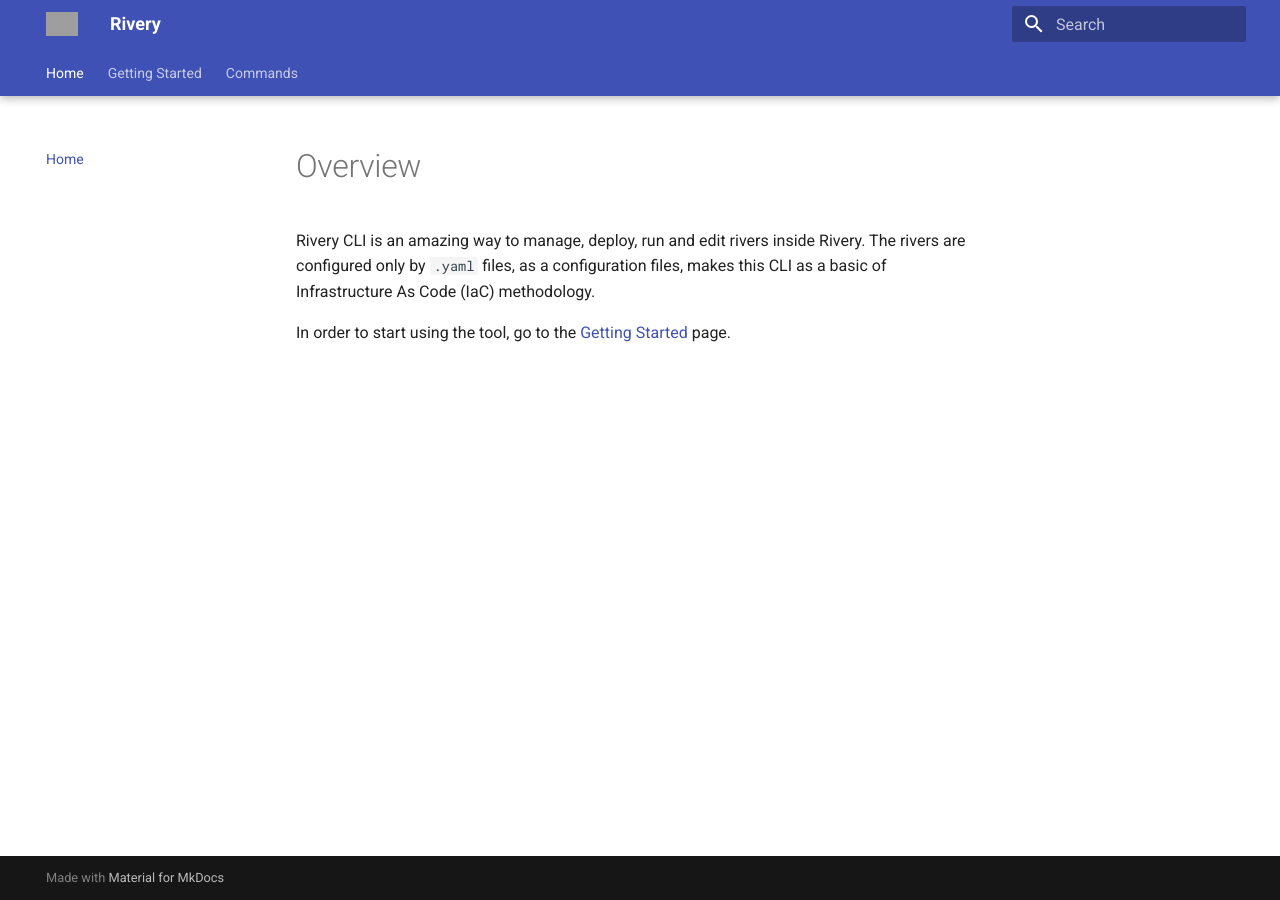
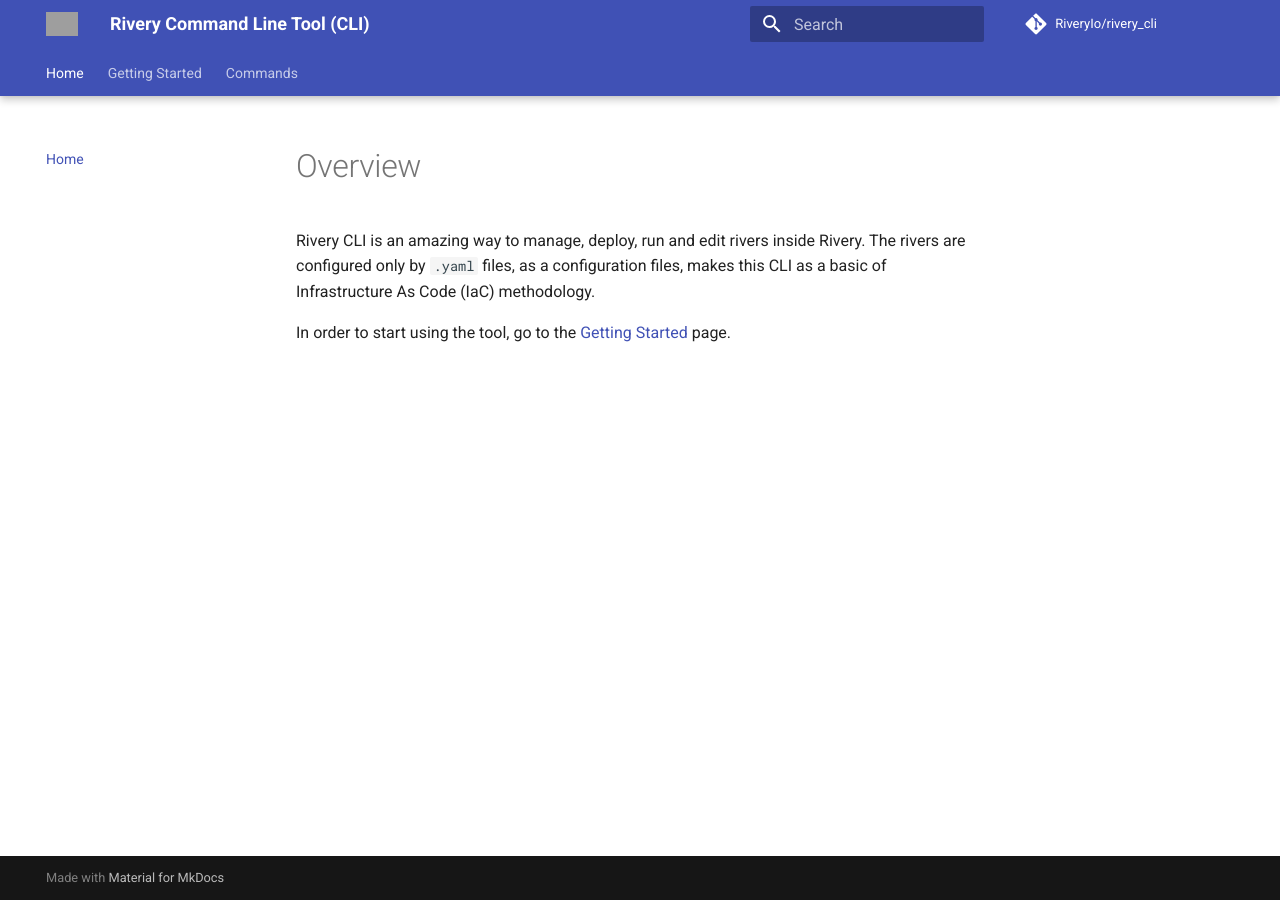
Before and after one commit to RiveryIO/rivery_cli, an MkDocs documentation site: the page built from docs/index.md, in a window 1280 px wide. Built offline with MkDocs 1.6.1 and Material for MkDocs 9.7.7, drawn with Linux system fonts in a browser that asks for light colours; comment, search, counter and statistics services are not loaded; grey boxes are pictures that could not be loaded.

```diff
--- a/mkdocs.yml
+++ b/mkdocs.yml
@@ -1,4 +1,9 @@
-site_name: Rivery
+site_name: Rivery Command Line Tool (CLI)
+repo_url: https://github.com/RiveryIo/rivery_cli
+repo_name: RiveryIo/rivery_cli
+edit_uri: edit/docs/docs
+site_url: https://clidocs.rivery.io
+
 theme:
   name: material
   features:
```
